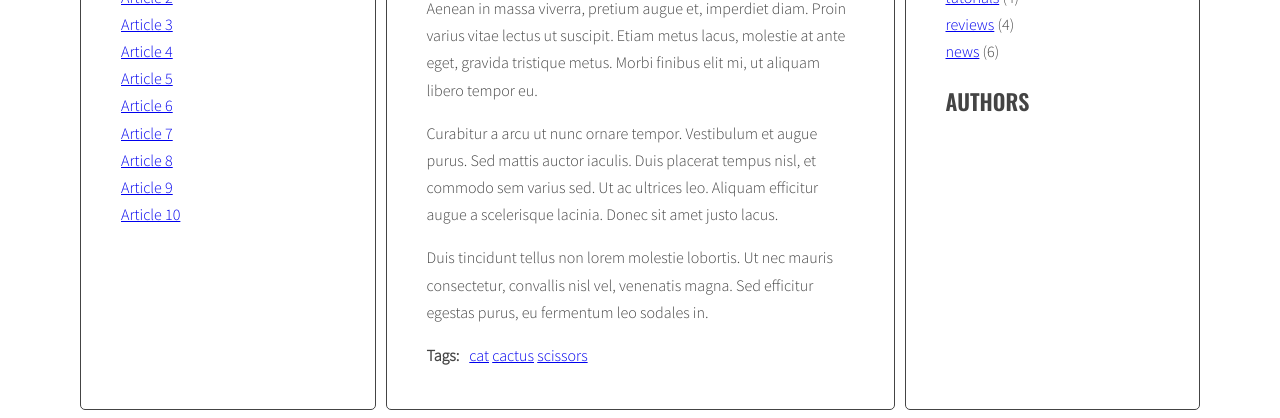
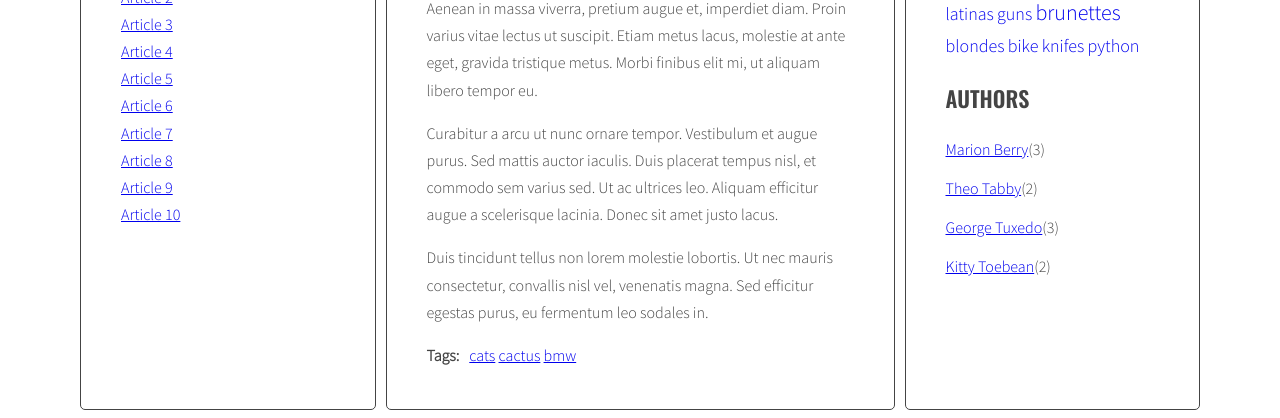
Before and after one commit to jpniak/javascript-blog, a website: page index.html in a window 1280 px wide. Shown: the part 429-847 px from the top of the page. Drawn offline with nearby package versions, Linux system fonts and the light colour scheme.

Commit message:
Add javascriptblog version 6.3

```diff
--- a/css/style.css
+++ b/css/style.css
@@ -43,3 +43,9 @@ body { background: #fff; font-family: "Source Sans Pro", sans-serif; color: #444
 .post-tags { display: flex; }
 
 .post-tags p { margin: 0 10px 0 0; }
+
+.tag-size-1 {font-size: 18px; text-decoration: none;}
+.tag-size-2 {font-size: 22px; text-decoration: none;}
+.tag-size-3 {font-size: 26; text-decoration: none;}
+.tag-size-4 {font-size: 32px; text-decoration: none;}
+.tag-size-5 {font-size: 38px; text-decoration: none;}
--- a/index.html
+++ b/index.html
@@ -30,7 +30,7 @@
         </ul>
       </aside>
       <section class="posts">
-        <article class="post active" id="article-1" data-tags="cat cactus scissors" data-author="Marion Berry">
+        <article class="post active" id="article-1" data-tags="cats cactus bmw" data-author="Marion Berry">
           <h3 class="post-title">Article 1</h3>
           <p class="post-author"></p>
           <div class="post-content">
@@ -48,7 +48,7 @@
             </ul>
           </div>
         </article>
-        <article class="post" id="article-2" data-tags="dogs cats" data-author="Theo Tabby">
+        <article class="post" id="article-2" data-tags="dogs cats latinas" data-author="Theo Tabby">
           <h3 class="post-title">Article 2</h3>
           <p class="post-author"></p>
           <div class="post-content">
@@ -66,7 +66,7 @@
             </ul>
           </div>
         </article>
-        <article class="post" id="article-3" data-tags="bike e-bike skates" data-author="George Tuxedo">
+        <article class="post" id="article-3" data-tags="guns dogs bmw" data-author="George Tuxedo">
           <h3 class="post-title">Article 3</h3>
           <p class="post-author"></p>
           <div class="post-content">
@@ -84,7 +84,7 @@
             </ul>
           </div>
         </article>
-        <article class="post" id="article-4" data-tags="ski snowboard snowblades" data-author="Kitty Toebean">
+        <article class="post" id="article-4" data-tags="brunettes blondes bmw" data-author="Kitty Toebean">
           <h3 class="post-title">Article 4</h3>
           <p class="post-author"></p>
           <div class="post-content">
@@ -103,7 +103,7 @@
             </ul>
           </div>
         </article>
-        <article class="post" id="article-5" data-tags="trial mtb bike" data-author="Marion Berry">
+        <article class="post" id="article-5" data-tags="bmw dogs bike" data-author="Marion Berry">
           <h3 class="post-title">Article 5</h3>
           <p class="post-author"></p>
           <div class="post-content">
@@ -121,7 +121,7 @@
             </ul>
           </div>
         </article>
-        <article class="post" id="article-6" data-tags="graffiti street art" data-author="George Tuxedo">
+        <article class="post" id="article-6" data-tags="bike bmw knifes" data-author="George Tuxedo">
           <h3 class="post-title">Article 6</h3>
           <p class="post-author"></p>
           <div class="post-content">
@@ -157,7 +157,7 @@
             </ul>
           </div>
         </article>
-        <article class="post" id="article-8" data-tags="audi bmw vw" data-author="Theo Tabby">
+        <article class="post" id="article-8" data-tags="bmw brunettes" data-author="Theo Tabby">
           <h3 class="post-title">Article 8</h3>
           <p class="post-author"></p>
           <div class="post-content">
@@ -176,7 +176,7 @@
             </ul>
           </div>
         </article>
-        <article class="post" id="article-9" data-tags="knifes guns military" data-author="Marion Berry">
+        <article class="post" id="article-9" data-tags="knifes guns bmw" data-author="Marion Berry">
           <h3 class="post-title">Article 9</h3>
           <p class="post-author"></p>
           <div class="post-content">
@@ -194,7 +194,7 @@
             </ul>
           </div>
         </article>
-        <article class="post" id="article-10" data-tags="python perl assembler" data-author="George Tuxedo">
+        <article class="post" id="article-10" data-tags="python dogs cats" data-author="George Tuxedo">
           <h3 class="post-title">Article 10</h3>
           <p class="post-author"></p>
           <div class="post-content">
@@ -217,12 +217,12 @@
       </section>
       <aside class="sidebar">
         <h2 class="section-title">Tags</h2>
-        <ul class="list tags">
+        <ul class="list tags"><!--
           <li><a href="#">design</a> <span>(6)</span></li>
           <li><a href="#">code</a> <span>(5)</span></li>
           <li><a href="#">tutorials</a> <span>(4)</span></li>
           <li><a href="#">reviews</a> <span>(4)</span></li>
-          <li><a href="#">news</a> <span>(6)</span></li>
+          <li><a href="#">news</a> <span>(6)</span></li> -->
         </ul>
         <h2 class="section-title">Authors</h2>
         <ul class="list authors"><!--
--- a/js/script.js
+++ b/js/script.js
@@ -48,7 +48,11 @@ function titleClickHandler(event){
           optTitleSelector = '.post-title',
           optTitleListSelector = '.titles',
           optArticleTagsSelector = '.post-tags .list',
-            optArticleAuthorSelector = '.post-author';
+          optArticleAuthorSelector = '.post-author',
+          optTagsListSelector = '.tags.list',
+          optCloudClassCount = 5,
+          optCloudClassPrefix = 'tag-size-',
+          optAuthorsListSelector = '.list .authors';
 
 function generateTitleLinks(customSelector = ''){
     console.log('function generateTitleLinks has started');
@@ -103,7 +107,37 @@ generateTitleLinks();
 
 //Module 6.2
 
+function calculateTagsParams(tags){
+    const params = {max: 0, min: 999999};
+
+    for (let tag in tags){
+        if(tags[tag] > params.max){
+  params.max = tags[tag];
+        }
+        if(tags[tag] < params.min){
+  params.min = tags[tag];
+        }
+        console.log(tag + ' is used ' + tags[tag] + ' times');
+    }
+
+    return params;
+
+}
+
+function calculateTagClass(count, params){
+    const normalizedCount = count - params.min;
+    const normalizedMax = params.max - params.min;
+    const percentage = normalizedCount / normalizedMax;
+    const classNumber = Math.floor( percentage * (optCloudClassCount - 1) + 1 );
+    return optCloudClassPrefix + classNumber;
+
+}
+
 function generateTags(){
+  /* [NEW] create a new variable allTags with an empty object */
+    let allTags = {};
+
+
   /* find all articles */
 
     const articles = document.querySelectorAll(optArticleSelector);
@@ -142,6 +176,15 @@ function generateTags(){
         html = html + linkTag  + ' ';
         console.log(html)
 
+      /* [NEW] check if this link is NOT already in allTags */
+        if(!allTags.hasOwnProperty(tag)){
+            /* [NEW] add generated code to allTags array */
+            allTags[tag] = 1;
+      } else {
+            allTags[tag]++;
+      }
+
+
     /* END LOOP: for each tag */
     }
 
@@ -150,7 +193,22 @@ function generateTags(){
 
   /* END LOOP: for every article: */
     }
+
+  /* [NEW] find list of tags in right column */
+    const tagList = document.querySelector('.tags');
+
+    const tagsParams = calculateTagsParams(allTags);
+    console.log('tagsParams:', tagsParams);
+
+    let allTagsHTML = '';
+
+    for (let tag in allTags){
+        allTagsHTML += '<a class='+ calculateTagClass(allTags[tag], tagsParams) +'  href="#tag-' + tag + '">' + tag + '</a> ';
     }
+    tagList.innerHTML = allTagsHTML;
+    console.log(allTagsHTML);
+}
+
 
 generateTags();
 
@@ -224,8 +282,11 @@ addClickListenersToTags();
 
 function generateAuthors(){
     console.log('function generateAuthors has started')
-  /* find all articles */
 
+    /* [MY] create a new variable allAuthors with an empty object */
+    let allAuthors = {};
+
+    /* find all articles */
     const articles = document.querySelectorAll(optArticleSelector);
 
     console.log('Znaleziono nastepujace artykuly:', articles);
@@ -259,8 +320,32 @@ function generateAuthors(){
     /* insert HTML of all the links into the author wrapper */
     authorWrapper.innerHTML = html;
 
+
+    /* [MY] check if this link is NOT already in allTags */
+        if(!allAuthors.hasOwnProperty(articleAuthor)){
+            /* [NEW] add generated code to allTags array */
+            allAuthors[articleAuthor] = 1;
+      } else {
+            allAuthors[articleAuthor]++;
+      }
+
   /* END LOOP: for every article: */
     }
+
+    /* [MY] find list of tags in right column */
+    const authorList = document.querySelector('.authors');
+
+    //const tagsParams = calculateTagsParams(allTags);
+    //console.log('tagsParams:', tagsParams);
+
+    let allAuthorsHTML = '';
+
+    for (let author in allAuthors){
+        allAuthorsHTML += '<li><a href="#tag-' + author + '">' + author + '</a>('+ allAuthors[author] +')</li>';
+    }
+    authorList.innerHTML = allAuthorsHTML;
+    console.log(allAuthorsHTML);
+
     }
 
  generateAuthors();
```
